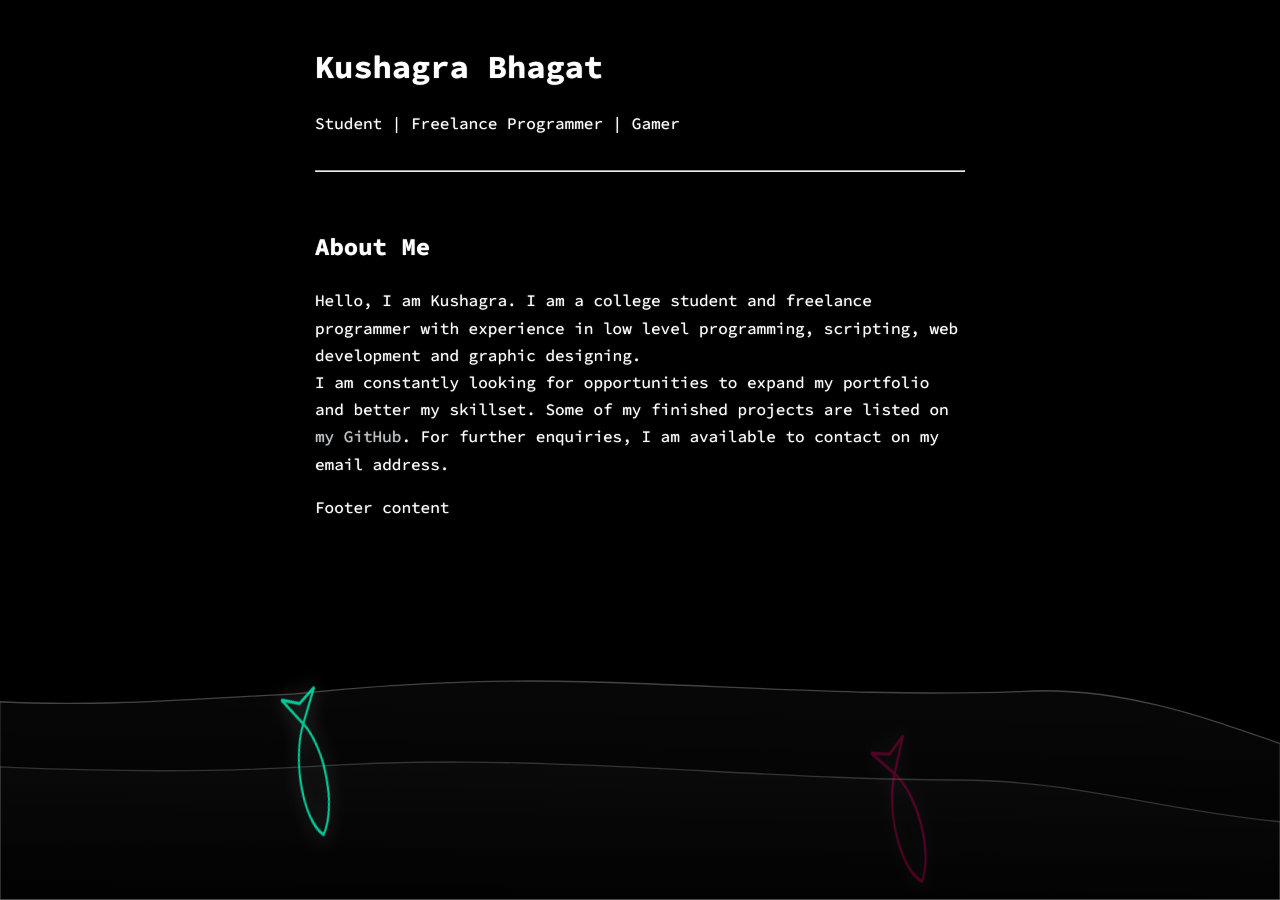
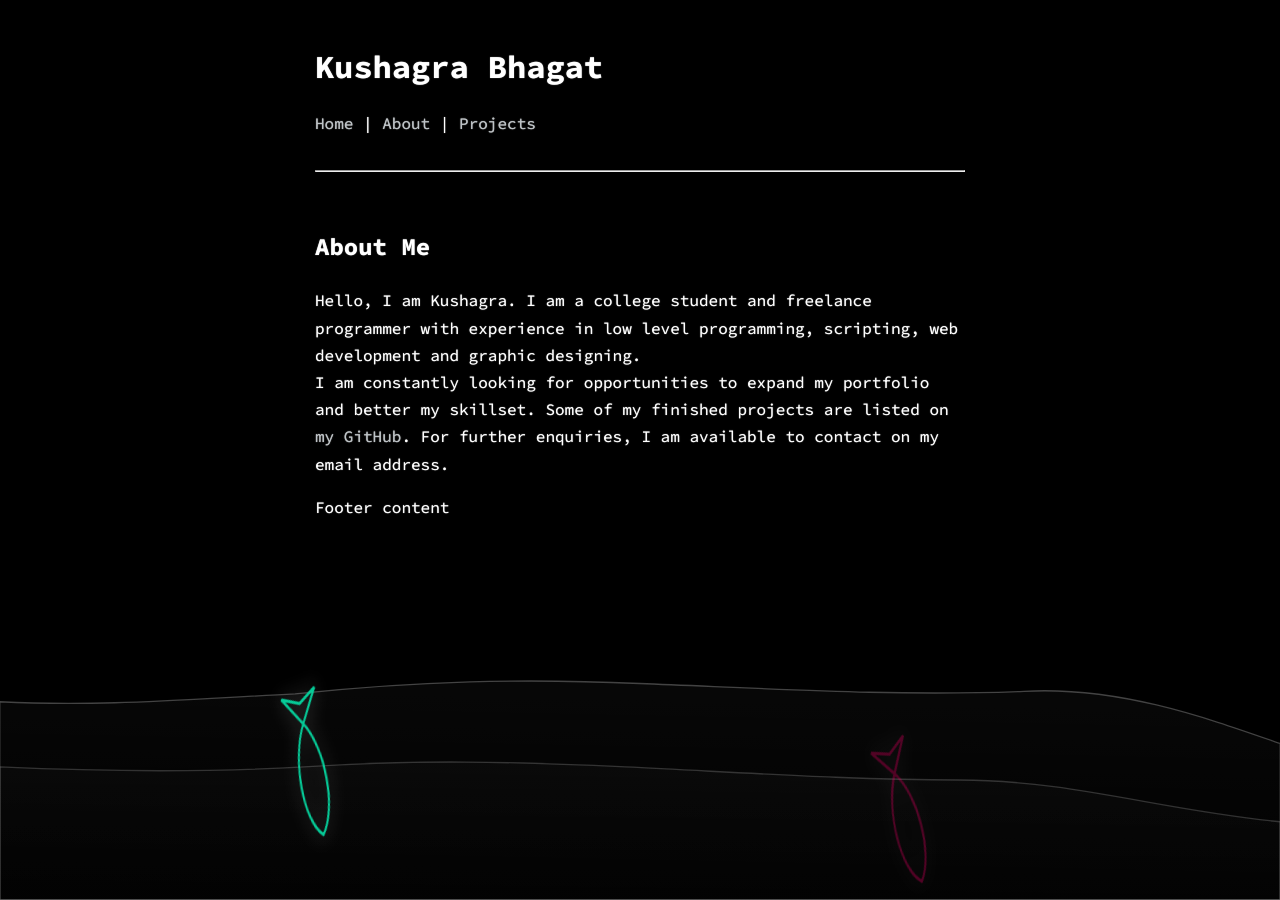
Before and after one commit to kuwushagra/kuwushagra.github.io, a Jekyll site: the page built from index.html, in a window 1280 px wide. Built offline with Jekyll 4.4.1, drawn with Linux system fonts in a browser that asks for light colours; a style sheet for code colours, icons or effects is not loaded.

Commit message:
Update default.html

```diff
--- a/_layouts/default.html
+++ b/_layouts/default.html
@@ -215,7 +215,7 @@ loop();
   <script type="module" src="https://ka-f.webawesome.com/webawesome@3.8.0/webawesome.loader.js"></script>
   <h1>Kushagra Bhagat</h1>
   <div style="display: flex;"><div style="display: inline-block;">
-  <p>Student | Freelance Programmer | Gamer </div>
+  <p> <a href="https://kuwushagra.github.io/">Home</a> | <a href="https://kuwushagra.github.io/about">About</a> | <a href="https://kuwushagra.github.io/projects">Projects</a> </div>
   <div style="display: inline-block; margin-left: auto;" class="links">
       <a href="mailto:kushagrabhagat.work@gmail.com"><wa-icon name="envelope" variant="regular" style="color: salmon;"></wa-icon></a>
       <a href="https://github.com/kuwushagra"><wa-icon name="github-alt" family="brands" style="color: steelblue;"></wa-icon></a>
```
